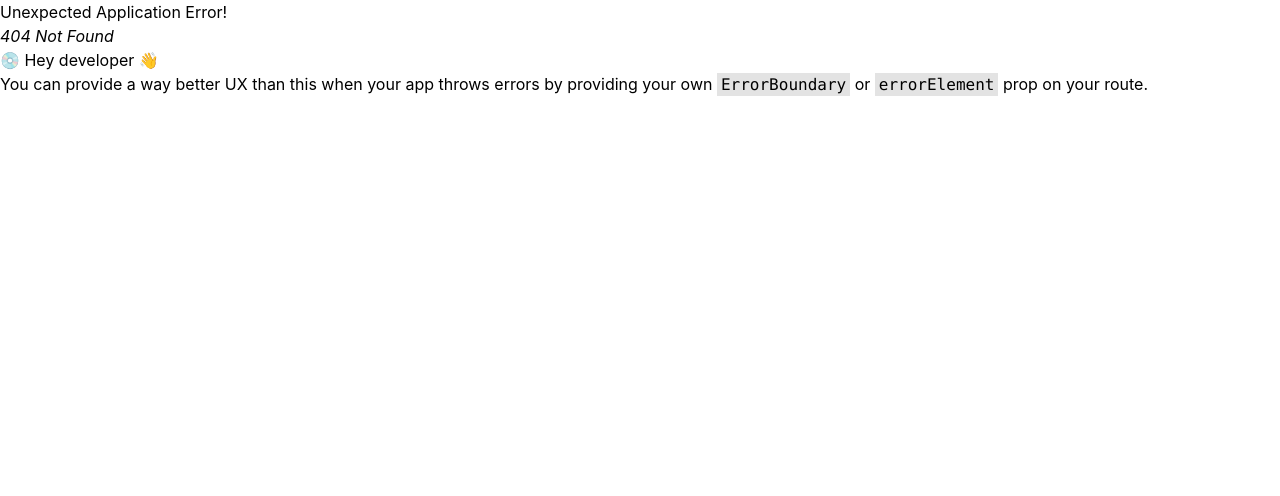
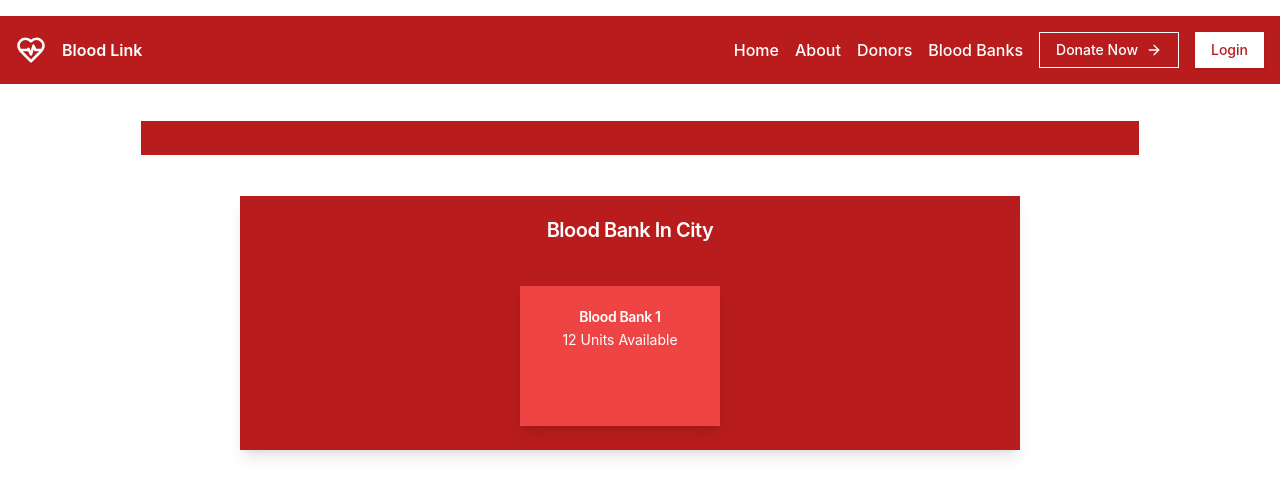
Before and after one commit to Mr-Udit/blood-link, a React (Vite) app: page /emergency in a window 1280 px wide. Before the commit this address had no page. Shown: the top 496 px of the page. Built offline with nearby package versions, Linux system fonts and the light colour scheme; no server answers.

Commit message:
emergency section with emergency route added

```diff
--- a/src/App.jsx
+++ b/src/App.jsx
@@ -1,5 +1,6 @@
 
 import DonationImportance from "./assets/constants";
+import Emergency from "./components/Emergency";
 import Home from "./components/Home"
 import Infor from "./components/Infor";
 import Navbar from "./components/Navbar"
@@ -13,6 +14,9 @@ function App() {
     },{
       path:"/about",
       element : <><Navbar/> <Infor heading={DonationImportance.heading}> {DonationImportance.description} </Infor></>
+    },{
+      path:"/emergency",
+      element : <><Navbar/> <Emergency/> </>
     }])
   return(
     <>
--- /dev/null
+++ b/src/components/Emergency.jsx
@@ -0,0 +1,31 @@
+/* eslint-disable react/prop-types */
+
+import { Card, CardDescription, CardHeader, CardTitle } from "./ui/card"
+import { Input } from "./ui/input"
+
+
+const Emergency = () => {
+    return (
+        <div className="container w-[1000px] m-auto mt-10 text-center">
+            <Input className="mb-10 text-4xl text-white bg-red-700 pt-3 pb-3" style={{ textTransform: "capitalize" }}/>
+            <p className="text-xl text-red-400 w-[800px] m-auto" style={{ textTransform: "capitalize" }}>
+                <Card className="rounded-lg mr-5 shadow-lg border-none bg-red-700">
+                    <CardHeader className="flex items-center justify-between  text-white">
+                        <CardTitle>Blood Bank in City</CardTitle>
+                        <CardDescription>
+                            <Card className="rounded-lg mr-5 mt-10 shadow-lg border-none bg-red-500 w-[200px] h-[140px] ">
+                                <CardHeader className="flex items-center justify-between  text-white">
+                                    <CardTitle>Blood Bank 1</CardTitle>
+                                    <CardDescription>12 Units Available</CardDescription>
+                                </CardHeader>
+
+                            </Card>
+                        </CardDescription>
+                    </CardHeader>
+                </Card>
+            </p>
+        </div>
+    )
+}
+
+export default Emergency
--- a/src/components/Navbar.jsx
+++ b/src/components/Navbar.jsx
@@ -11,7 +11,6 @@ import {
   SheetTrigger,
 } from "@/components/ui/sheet"
 import { Link } from "react-router-dom";
-import React from "react";
 import {
   SignedIn,
   SignedOut,
```
